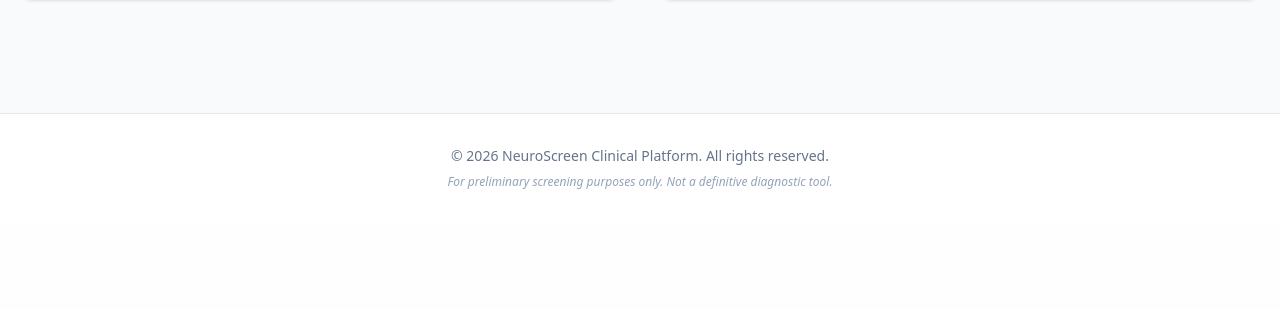
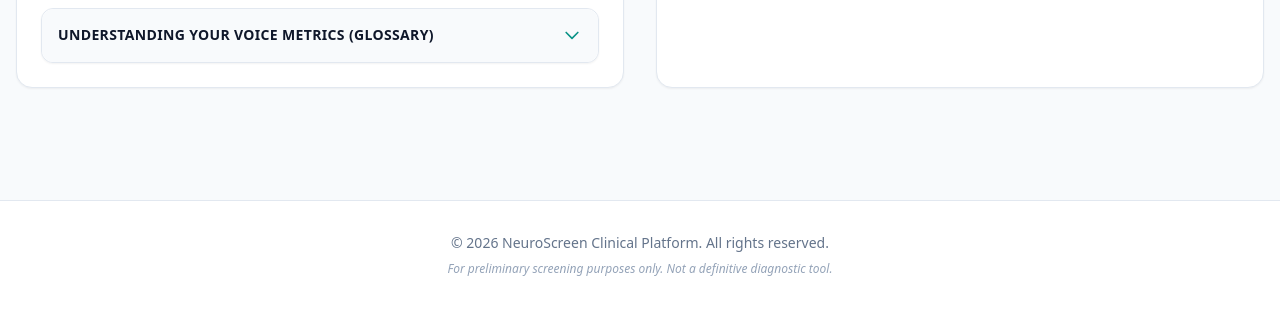
Before and after one commit to Sid72020123/NeuroScreen, a Flask app: page /session/ in a window 1280 px wide. Shown: the part 1318-1627 px from the top of the page. Before the commit the page ends 1507 px from the top, so only its background shows below. Run offline with Flask 3, Linux system fonts and the light colour scheme; a user stored in the database is signed in; tables that the repository leaves empty hold one stand-in row (values such as "Sample post"); some libraries are stand-ins or nearby versions.

Commit message:
Final code updates...

```diff
--- a/app/app.py
+++ b/app/app.py
@@ -62,7 +62,7 @@ from config import Config
 BASE_DIR = os.path.abspath(os.path.dirname(__file__))
 INSTANCE_DIR = os.path.join(BASE_DIR, "instance")
 SAVED_MODELS_DIR = os.path.join(BASE_DIR, "saved_models")
-SPIRAL_MODEL_PATH = os.path.join(SAVED_MODELS_DIR, "spiral_model.h5")
+SPIRAL_MODEL_PATH = os.path.join(SAVED_MODELS_DIR, "spiral_model.keras")
 VOICE_MODEL_PATH = os.path.join(SAVED_MODELS_DIR, "xgboost_pruned_model.pkl")
 VOICE_SCALER_PATH = os.path.join(SAVED_MODELS_DIR, "standard_scaler_pruned.pkl")
 CUSTOM_THRESHOLD = 0.39
--- a/app/templates/model_info.html
+++ b/app/templates/model_info.html
@@ -79,7 +79,7 @@
                     <div class="p-4 bg-slate-50 rounded-xl border border-slate-100">
                         <p class="text-xs text-slate-500 uppercase tracking-wider font-semibold mb-1">Final Accuracy</p>
                         <p class="text-2xl font-bold text-slate-800">82.31%</p>
-                        <p class="text-xs text-slate-400 mt-1">Broke 79.59% ceiling</p>
+                        <p class="text-xs text-slate-400 mt-1">Post Fine-Tuning</p>
                     </div>
                     <div class="p-4 bg-slate-50 rounded-xl border border-slate-100">
                         <p class="text-xs text-slate-500 uppercase tracking-wider font-semibold mb-1">Clinical Sensitivity</p>
--- a/app/templates/session.html
+++ b/app/templates/session.html
@@ -200,6 +200,46 @@
                         </table>
                     </div>
                 </div>
+
+                <!-- Voice Biomarkers Glossary / Explanation -->
+                <div class="mt-8">
+                    <details class="group border border-slate-200 bg-white rounded-xl shadow-sm [&_summary::-webkit-details-marker]:hidden">
+                        <summary class="flex cursor-pointer items-center justify-between gap-1.5 rounded-xl bg-slate-50 p-4 text-slate-900 font-bold uppercase tracking-wide text-sm border-b border-transparent group-open:border-slate-200">
+                            Understanding Your Voice Metrics (Glossary)
+                            <svg class="h-5 w-5 shrink-0 transition duration-300 group-open:-rotate-180 text-teal-600" xmlns="http://www.w3.org/2000/svg" fill="none" viewBox="0 0 24 24" stroke="currentColor">
+                                <path stroke-linecap="round" stroke-linejoin="round" stroke-width="2" d="M19 9l-7 7-7-7" />
+                            </svg>
+                        </summary>
+
+                        <div class="p-4 bg-white text-sm text-slate-600 space-y-4 rounded-b-xl max-h-96 overflow-y-auto">
+                            <div>
+                                <h5 class="font-bold text-slate-800 text-xs uppercase tracking-wider mb-1">Acoustic Spectrogram Heatmap</h5>
+                                <p>A <strong>Mel-Spectrogram</strong> is a visual representation of the spectrum of frequencies of a sound as it varies with time. Parkinson's patients often exhibit "frayed", blurry, or interrupted horizontal bands on the spectrogram, which indicates vocal cord instability (dysarthria) and air leakage during phonation.</p>
+                            </div>
+
+                            <div>
+                                <h5 class="font-bold text-slate-800 text-xs uppercase tracking-wider mb-1">High-Impact Biomarkers</h5>
+                                <ul class="list-disc pl-4 space-y-2">
+                                    <li><strong>spread2 (Vocal Fold Spread):</strong> Measures the variance of the fundamental frequency (pitch). A higher value indicates irregular vocal fold vibration, typical of neurodegenerative tremors.</li>
+                                    <li><strong>D2 (Correlation Dimension):</strong> A non-linear fractal dimension metric that evaluates the complexity of the vocal signal. Irregular, rough, or hoarse voices score much higher.</li>
+                                    <li><strong>RPDE (Recurrence Period Density Entropy):</strong> Measures the periodicity of the vocal signal. Healthy voices are highly periodic (low RPDE), whereas Parkinson's voices exhibit chaotic, non-periodic patterns (high RPDE).</li>
+                                </ul>
+                            </div>
+
+                            <div>
+                                <h5 class="font-bold text-slate-800 text-xs uppercase tracking-wider mb-1">Other Vocal Biomarkers</h5>
+                                <ul class="list-disc pl-4 space-y-2">
+                                    <li><strong>Jitter (%, Abs, RAP, PPQ, DDP):</strong> Various metrics that measure cycle-to-cycle variations of fundamental frequency (pitch perturbations). High jitter means the voice sounds rough or scratchy.</li>
+                                    <li><strong>Shimmer (%, dB, APQ3, APQ5, APQ, DDA):</strong> Various metrics that measure cycle-to-cycle variations of the voice amplitude (volume perturbations). High shimmer means the voice sounds breathy.</li>
+                                    <li><strong>NHR & HNR (Noise/Harmonics Ratio):</strong> Evaluate the ratio of acoustic noise to harmonic sound. A high NHR or low HNR indicates significant background vocal noise, typically caused by incomplete vocal fold closure.</li>
+                                    <li><strong>DFA (Detrended Fluctuation Analysis):</strong> Measures the extent of stochastic acoustic noise in the speech signal.</li>
+                                    <li><strong>PPE (Pitch Period Entropy):</strong> Measures the lack of control in pitch over time, heavily correlated with impaired motor control of vocal folds.</li>
+                                    <li><strong>Fo, Fhi, Flo (Hz):</strong> Baseline, maximum, and minimum vocal pitch frequencies.</li>
+                                </ul>
+                            </div>
+                        </div>
+                    </details>
+                </div>
                 {% else %}
                 <div class="flex flex-col flex-grow items-center justify-center text-center">
                     <div class="bg-slate-100 p-4 rounded-full mb-4 text-slate-400">
--- a/training/train_spiral.py
+++ b/training/train_spiral.py
@@ -32,7 +32,7 @@ BASE_DIR = "datasets/spiral"
 HEALTHY_DIR = os.path.join(BASE_DIR, "healthy")
 PARKINSONS_DIR = os.path.join(BASE_DIR, "parkinsons")
 MODEL_SAVE_DIR = "saved_models"
-MODEL_SAVE_PATH = os.path.join(MODEL_SAVE_DIR, "spiral_model.h5")
+MODEL_SAVE_PATH = os.path.join(MODEL_SAVE_DIR, "spiral_model.keras")
 
 IMG_SIZE = (224, 224)
 BATCH_SIZE = 32
```
Also changed, not shown: app/requirements.txt (added, +17 -0 lines), README.md, 2 other files.
